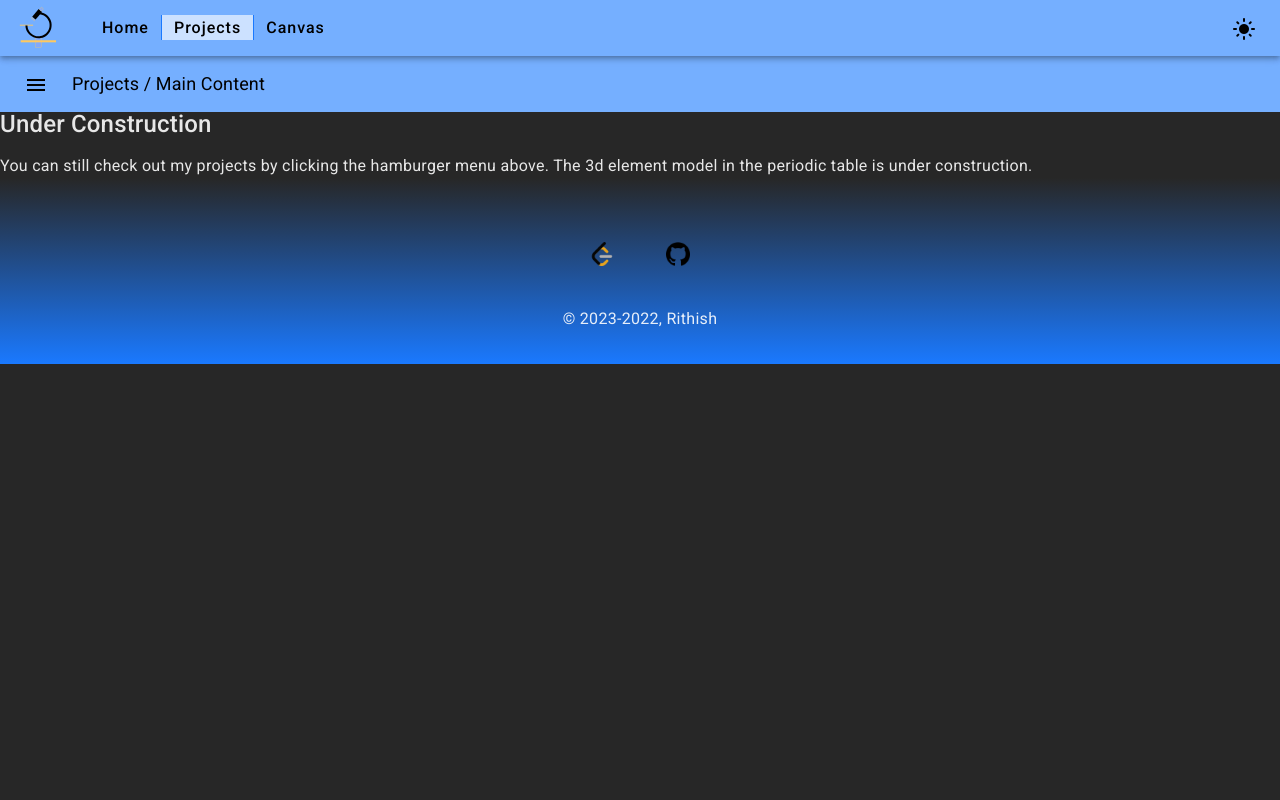
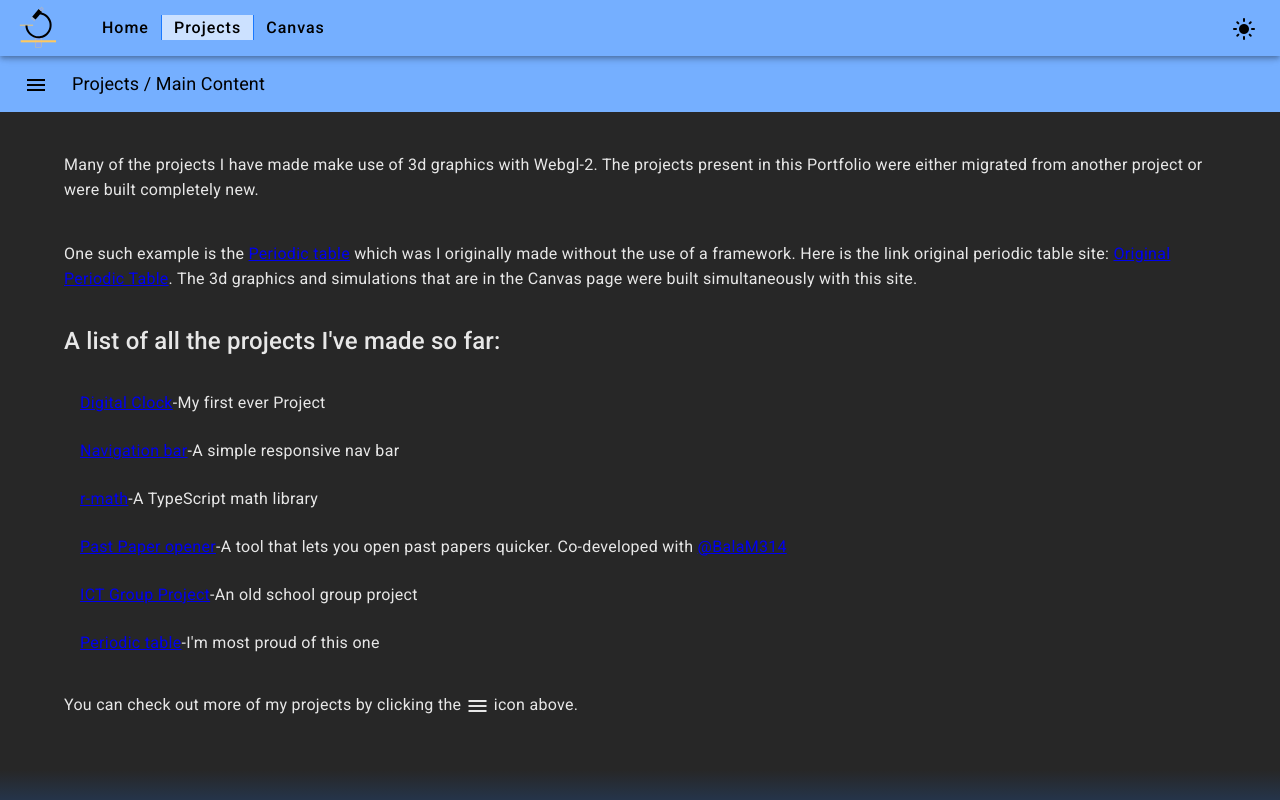
Before and after one commit to Rithish288/Portfolio, an Angular app: page /projects/main-content in a window 1280 px wide. Built offline with nearby package versions, Linux system fonts and the light colour scheme.

Commit message:
updated main content for projects page

```diff
--- a/src/app/projects/calculator/calculator.component.ts
+++ b/src/app/projects/calculator/calculator.component.ts
@@ -1,5 +1,4 @@
 import { Component, OnInit, ChangeDetectionStrategy, AfterViewInit } from '@angular/core';
-import { CalculatorService } from 'app/services/calculator.service';
 import { CommonVariablesService } from 'app/services/common-variables.service';
 
 @Component({
@@ -11,7 +10,7 @@ import { CommonVariablesService } from 'app/services/common-variables.service';
 export class CalculatorComponent implements OnInit, AfterViewInit {
   private numOperNumRegEx: RegExp = /\d+ (\+|\-|\*|\/) \d+/g;
   public display: string = '';
-  constructor(private common: CommonVariablesService, private calc: CalculatorService) { }
+  constructor(private common: CommonVariablesService) { }
 
   ngOnInit(): void {
   }
--- a/src/app/projects/calculator/calculator.module.ts
+++ b/src/app/projects/calculator/calculator.module.ts
@@ -4,17 +4,14 @@ import { CommonModule } from '@angular/common';
 import { CalculatorRoutingModule } from './calculator-routing.module';
 import { CalculatorComponent } from './calculator.component';
 import { MaterialModule } from 'app/material/material.module';
-import { NumberKeyComponent } from './number-key/number-key.component';
-import { OperationKeyComponent } from './operation-key/operation-key.component';
 
 
 @NgModule({
-  declarations: [CalculatorComponent, NumberKeyComponent, OperationKeyComponent],
+  declarations: [CalculatorComponent],
   imports: [
     CommonModule,
     CalculatorRoutingModule,
     MaterialModule
   ],
-  exports: [CalculatorComponent, NumberKeyComponent]
 })
 export class CalculatorModule { }
--- a/src/app/projects/main-content/main-content.component.html
+++ b/src/app/projects/main-content/main-content.component.html
@@ -1,3 +1,15 @@
-<h1 class="mat-title">Under Construction</h1>
-You can still check out my projects by clicking the hamburger menu above.
-The 3d element model in the periodic table is under construction.
+<p>
+  Many of the projects I have made make use of 3d graphics with Webgl-2. The projects present in this Portfolio were either migrated from another project or were built completely new.
+</p>
+<br/>
+<p>
+  One such example is the <a routerLink="../periodic-elements/periodic-table">Periodic table</a> which was I originally made without the use of a framework. Here is the link original periodic table site: <a href="https://rithish288.github.io/Periodic-Table/" target="_blank">Original Periodic Table</a>.
+  The 3d graphics and simulations that are in the Canvas page were built simultaneously with this site.
+</p>
+<br/>
+<h2 class="mat-h2">A list of all the projects I've made so far:</h2>
+<mat-list>
+  <mat-list-item *ngFor="let link of links"><a target="_blank" [href]="link.link">{{link.title}}</a> - <span [innerHTML]="link.descr"></span></mat-list-item>
+</mat-list>
+<br/>
+<p>You can check out more of my projects by clicking the <mat-icon style="vertical-align: middle;">menu</mat-icon> icon above.</p>
--- a/src/app/projects/main-content/main-content.component.scss
+++ b/src/app/projects/main-content/main-content.component.scss
@@ -1,3 +1,6 @@
+@use "../../abstracts";
+
 :host {
-  display: block;
+  position: relative;
+  @include abstracts.content-container-styles;
 }
--- a/src/app/projects/main-content/main-content.component.ts
+++ b/src/app/projects/main-content/main-content.component.ts
@@ -7,7 +7,38 @@ import { ChangeDetectionStrategy, Component, OnInit } from '@angular/core';
   changeDetection: ChangeDetectionStrategy.OnPush
 })
 export class MainContentComponent implements OnInit {
-
+  public links = [
+    {
+      link: "https://rithish288.github.io/Digital-Clock/",
+      title: "Digital Clock",
+      "descr": "My first ever Project"
+    },
+    {
+      link: "https://rithish288.github.io/Navigation-bar/",
+      title: "Navigation bar",
+      "descr": "A simple responsive nav bar"
+    },
+    {
+      link: "https://github.com/Rithish288/r-math",
+      title: "r-math",
+      "descr": "A TypeScript math library"
+    },
+    {
+      link: "https://balam314.github.io/pasapapor/",
+      title: "Past Paper opener",
+      "descr": "A tool that lets you open past papers quicker. Co-developed with <a target=\"_blank\" href=\"https://github.com/BalaM314\">@BalaM314</a>"
+    },
+    {
+      link: "https://finjoe-aks.github.io/AkshayaHGlobalWebsite/",
+      title: "ICT Group Project",
+      "descr": "An old school group project"
+    },
+    {
+      link: "https://rithish288.github.io/Periodic-Table/",
+      title: "Periodic table",
+      "descr": "I'm most proud of this one"
+    },
+  ]
   constructor() { }
 
   ngOnInit(): void {
--- a/src/app/projects/projects.component.html
+++ b/src/app/projects/projects.component.html
@@ -1,6 +1,7 @@
 <mat-sidenav-container>
   <mat-sidenav autoFocus="false" #sidenav mode="over" autoFocus="false" fixedInViewport="true" [fixedTopGap]="window.innerWidth > 650? 55.927 : 55.927+25">
     <mat-nav-list>
+      <mat-list-item routerLink="main-content" routerLinkActive="active-project">Main</mat-list-item>
       <mat-list-item role="link" routerLink="periodic-elements/periodic-table" routerLinkActive="active-project">Periodic Table</mat-list-item>
       <!-- <mat-list-item role="link" routerLink="calculator" routerLinkActive="active-project">Calculator</mat-list-item> -->
       <!-- <mat-list-item role="link" routerLink="prime-numbers" routerLinkActive="active-project">Prime Numbers</mat-list-item> -->
```
Also changed, not shown: src/app/projects/calculator/calculator.component.html (+0 -11 lines), src/app/projects/calculator/number-key/number-key.component.ts (deleted, +0 -25 lines), src/app/projects/calculator/operation-key/operation-key.component.ts (deleted, +0 -45 lines).
